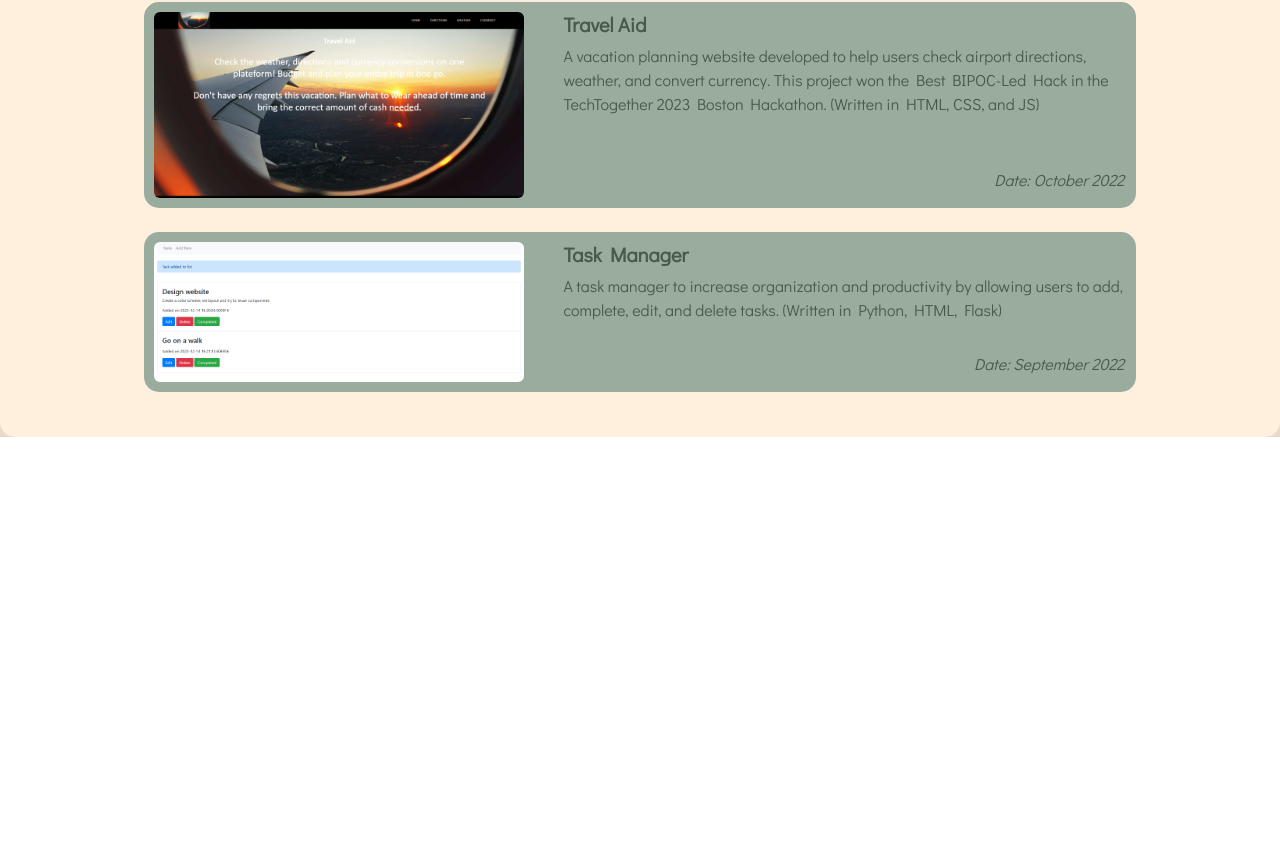
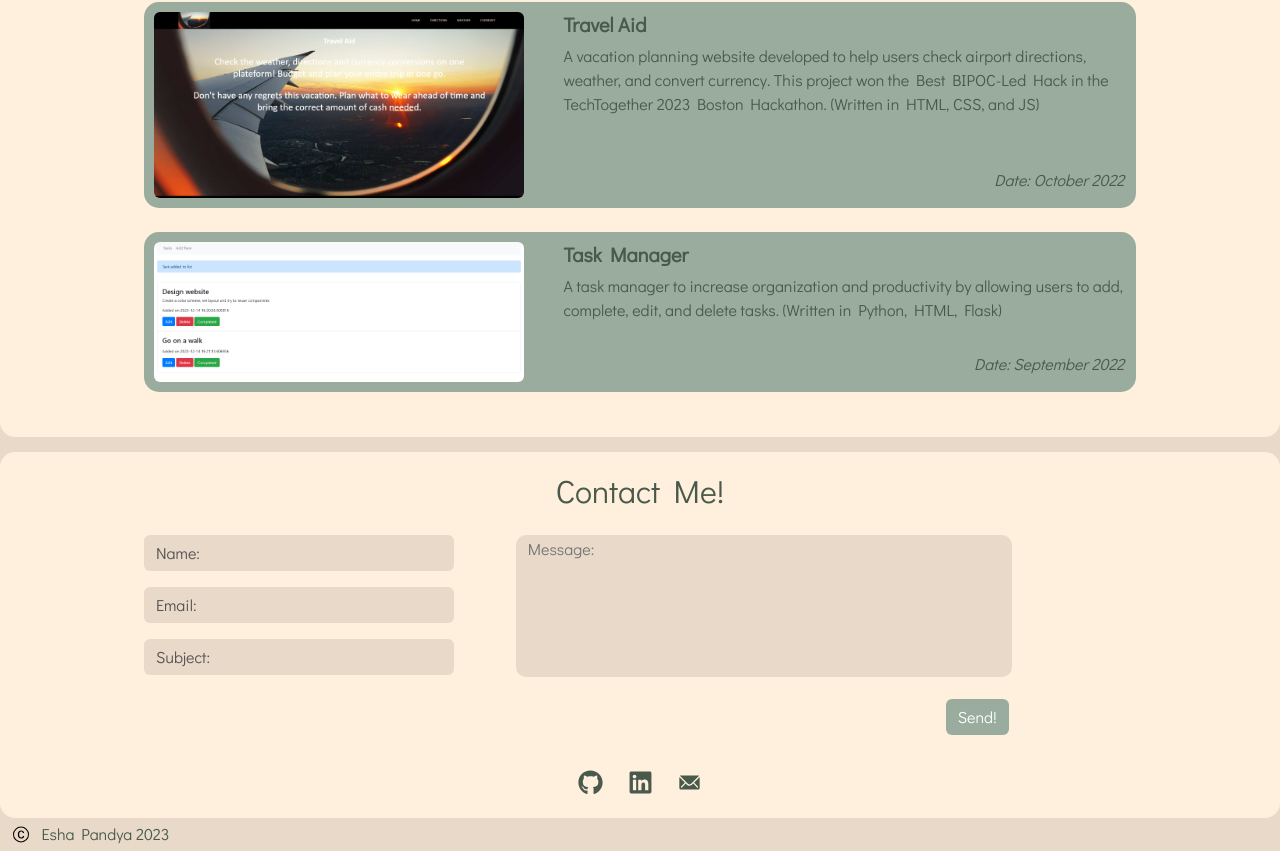
Before and after one commit to esha-pandya0203/personal-website, a React (Create React App) app: page / in a window 1280 px wide. Shown: the part 1907-2758 px from the top of the page. Before the commit the page ends 2344 px from the top, so only its background shows below. Built offline with nearby package versions, Linux system fonts and the light colour scheme.

Commit message:
Added contact section

```diff
--- a/package.json
+++ b/package.json
@@ -3,10 +3,12 @@
   "version": "0.1.0",
   "private": true,
   "dependencies": {
+    "@emailjs/browser": "^3.11.0",
     "@testing-library/jest-dom": "^5.17.0",
     "@testing-library/react": "^13.4.0",
     "@testing-library/user-event": "^13.5.0",
     "bootstrap": "^5.3.2",
+    "emailjs-com": "^3.2.0",
     "react": "^18.2.0",
     "react-bootstrap": "^2.9.1",
     "react-dom": "^18.2.0",
--- a/src/App.css
+++ b/src/App.css
@@ -45,6 +45,10 @@
   font-size: 25px;
 }
 
+.arrow-icon:hover {
+  color: #9AAC9D;
+}
+
 /* contact icons */
 .contact-icons {
   margin-top: 2%;
@@ -54,6 +58,10 @@
   color: #495A4C;
   padding: 1%;
   font-size: 25px;
+}
+
+.icon:hover {
+  color: #9AAC9D;
 }
 
 /* about section */
@@ -158,3 +166,65 @@
   bottom: 0;
   right: 2%;
 }
+
+/* contact section */
+.contact-form {
+  display: flex;
+  flex-wrap: wrap;
+  align-items: flex-start;
+  justify-content: center;
+  margin-top: 2%;
+}
+
+.input-field {
+  background-color: #E8D9C9;
+  border: none;
+}
+
+.email-info {
+  width: 25%;
+  margin-left: 10%;
+}
+
+.email-message {
+  width: 40%;
+  margin: 0 auto;
+  margin-left: 5%;
+  flex-direction: column;
+  position: relative;
+}
+
+.message-field {
+  height: 142px;
+  width: 100%;
+  text-indent: 2%;
+  resize: none;
+  border: none;
+  border-radius: 10px;
+}
+
+.email-send-btn {
+  background-color: #9AAC9D;
+  border: none;
+  align-self: flex-end;
+  margin-top: auto;
+  margin-left: 86%;
+}
+
+.email-send-btn:hover {
+  background-color: #495A4C;
+}
+
+.footer {
+  margin-left: 1%;
+  display: flex;
+}
+
+.copyright-image {
+  color: #495A4C;
+}
+
+.footer-text {
+  margin-left: 1%;
+  margin-top: 0.5%;
+}
--- a/src/App.js
+++ b/src/App.js
@@ -5,6 +5,7 @@ import Home from './pages/Home';
 import About from './pages/About';
 import Skills from './pages/Skills';
 import Projects from './pages/Projects';
+import Contact from './pages/Contact';
 
 function App() {
   return (
@@ -14,6 +15,7 @@ function App() {
       <About />
       <Skills />
       <Projects />
+      <Contact />
     </div>
   );
 }
--- /dev/null
+++ b/src/pages/Contact.jsx
@@ -0,0 +1,79 @@
+import Button from 'react-bootstrap/Button';
+import Form from 'react-bootstrap/Form';
+import ContactIcons from '../components/ContactIcons';
+import Image from 'react-bootstrap/Image';
+import emailjs from '@emailjs/browser';
+import { useRef, useEffect } from 'react';
+
+export default function Contact() {
+    const emailForm = useRef();
+    const nameRef = useRef();
+    const emailRef = useRef();
+    const subjectRef = useRef();
+    const messageRef = useRef();
+
+    useEffect(() => emailjs.init('ALUiD-R82tNY9E75S'), []);
+
+    const handleSubmitEmail = (e) => {
+        e.preventDefault();
+
+        const name = nameRef.current.value;
+        const email = emailRef.current.value;
+        const subject = subjectRef.current.value;
+        const message = messageRef.current.value;
+
+        const templateParams = {
+            name: name,
+            message: message,
+            subject: subject,
+            email: email,
+        }
+
+        emailjs.send('service_d2aydmm', 'template_2ops2ie', templateParams,
+        'ALUiD-R82tNY9E75S')
+        .then((result) => {
+            window.alert('Thank you for contacting me! I will reach out to you as soon as possible.')
+        }, (error) => {
+            window.alert('There was an error. Please try submitting the form again!');
+        })
+        .finally(() => {
+            emailForm.current.reset();
+        });
+    }
+
+    return (
+        <div>
+            <div className='contact rounded-container'>
+                <h2>Contact Me!</h2>
+                <Form className='contact-form' ref={emailForm} onSubmit={handleSubmitEmail}>
+                    <div className='email-info'>
+                        <Form.Group className='mb-3' controlId='formName'>
+                            <Form.Control className='input-field' ref={nameRef} type='text' placeholder='Name:' />
+                        </Form.Group>
+
+                        <Form.Group className='mb-3' controlId='formEmail'>
+                            <Form.Control className='input-field' ref={emailRef} type="email" placeholder='Email:' />
+                        </Form.Group>
+
+                        <Form.Group className='mb-3' controlId='formSubject'>
+                            <Form.Control className='input-field' ref={subjectRef} type='text' placeholder='Subject:' />
+                        </Form.Group>
+                    </div>
+                    <div className='email-message'>
+                        <Form.Group className='mb-3' controlId='formMessage'>
+                            <textarea className='input-field message-field' ref={messageRef} type='text' placeholder='Message: '/>
+                        </Form.Group>
+                        <Button type="submit" className='email-send-btn'>
+                            Send!
+                        </Button>
+                    </div>
+                </Form>
+                <ContactIcons />
+            </div>
+            <div className='footer'>
+                <Image src={process.env.PUBLIC_URL + '/images/c-circle.svg'} className='copyright-image' alt='copyright' rounded/>
+                <h6 className='footer-text'>Esha Pandya 2023</h6>
+            </div>
+        </div>
+  );
+}
```
Also changed, not shown: public/images/c-circle.svg (added), 1 other file (tests, documents, lock files or other folders).
